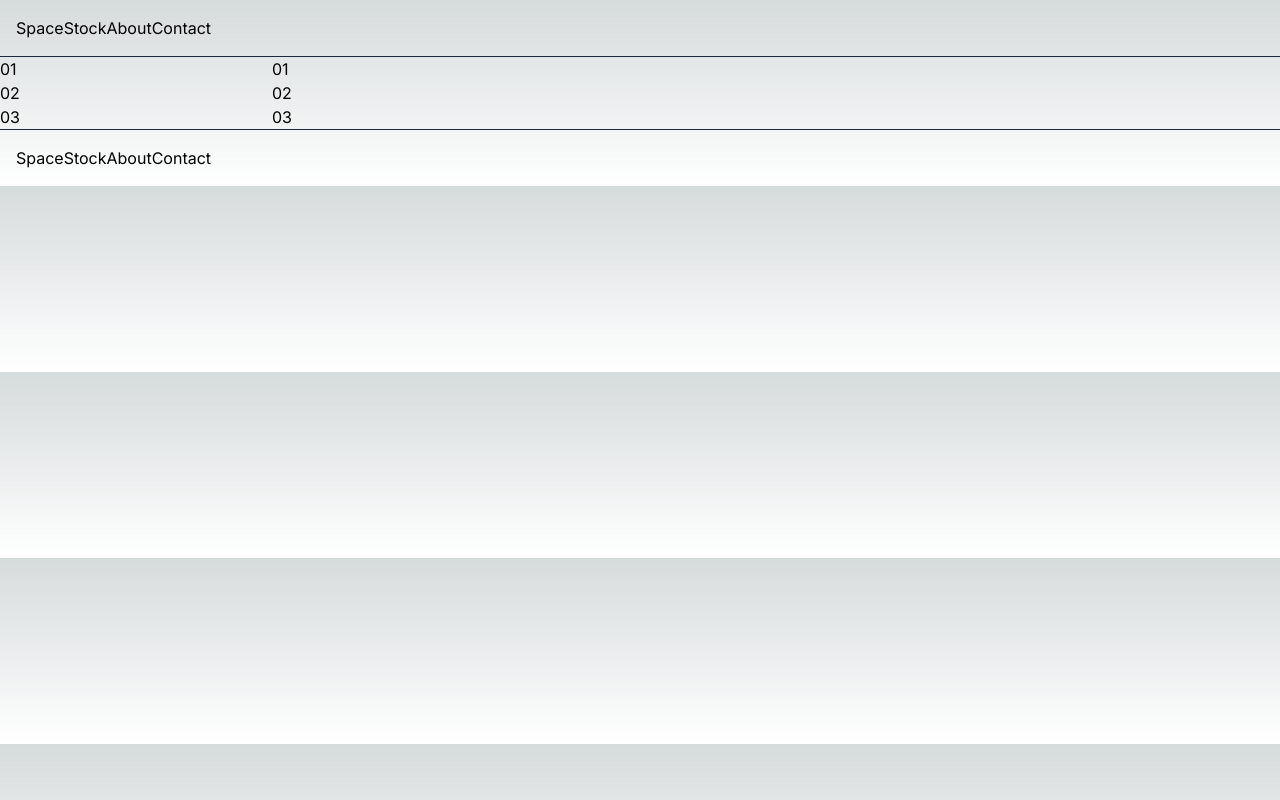
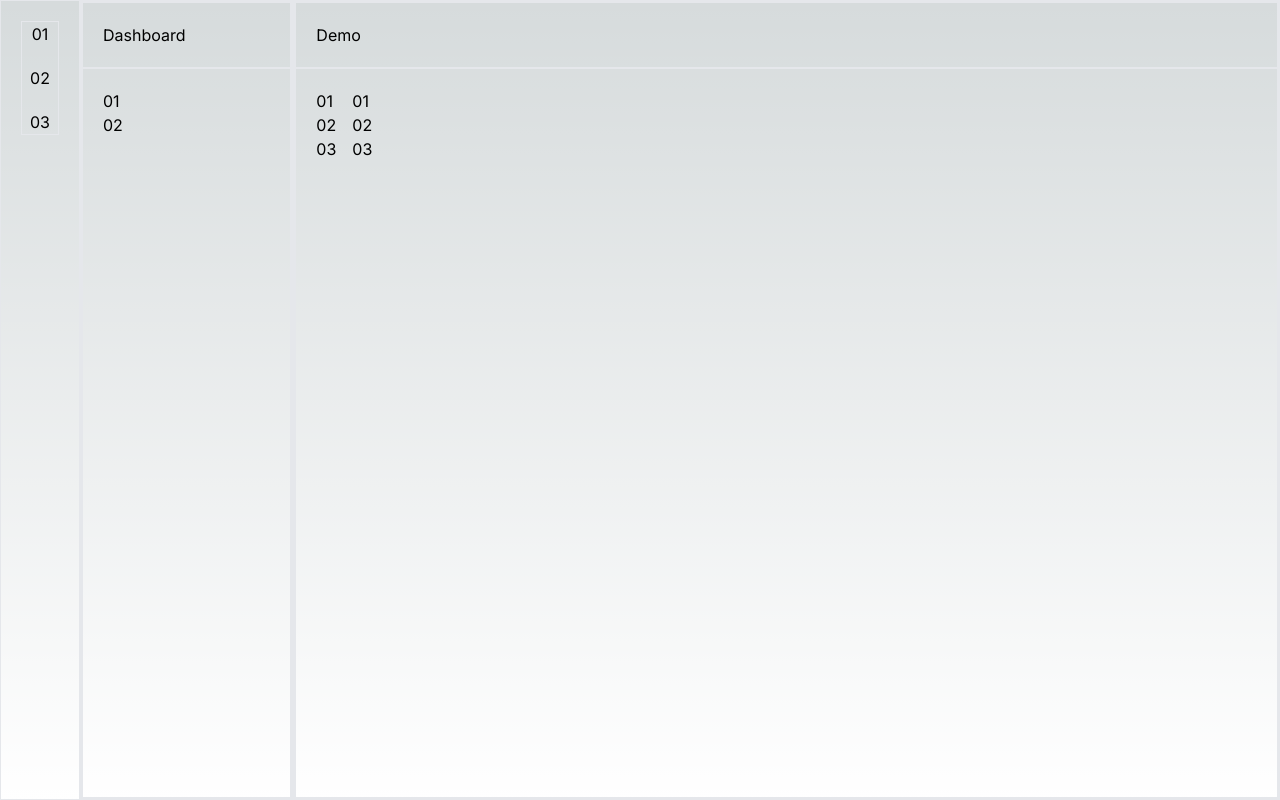
Before and after one commit to dvque/next-spacestock, a Next.js app: page / in a window 1280 px wide. Built offline with nearby package versions, Linux system fonts and the light colour scheme.

Commit message:
Refactor layout structure

```diff
--- a/src/app/layout.tsx
+++ b/src/app/layout.tsx
@@ -17,20 +17,37 @@ export default function RootLayout({
   return (
     <html lang="en">
       <body className={inter.className}>
-        <header className='sticky top-0'>
-          <nav className='flex w-full relative p-4 border-b border-gray-800'>
-            <a href="/">SpaceStock</a>
-            <a href="/about">About</a>
-            <a href="/contact">Contact</a>
-          </nav>
-        </header>
-        {children}
-        <footer className='flex w-full relative p-4 border-t border-gray-800'>
-          <a href="/">SpaceStock</a>
-          <a href="/about">About</a>
-          <a href="/contact">Contact</a>
-        </footer>
-        </body>
+        <div className="flex flex-row">
+          <div className="basis-20 p-5 border h-screen">
+            <div className="flex flex-col items-center gap-5 border">
+              <div>01</div>
+              <div>02</div>
+              <div>03</div>
+            </div>
+          </div>
+          <div className="basis-1/6 border">
+            <div className="flex flex-col border h-full">
+              <div className="flex flex-row border p-5 w-full">
+                <div>Dashboard</div>
+              </div>
+              <div className="flex flex-col border p-5 w-full h-full">
+                <div>01</div>
+                <div>02</div>
+              </div>
+            </div>
+          </div>
+          <div className="grow border">
+            <div className="flex flex-col border h-full">
+              <div className="flex flex-row border p-5 w-full sticky top-0">
+                <div>Demo</div>
+              </div>
+              <div className="flex flex-row border p-5 w-full h-full">
+                {children}
+              </div>
+            </div>
+          </div>
+        </div>
+      </body>
     </html>
   )
 }
```
